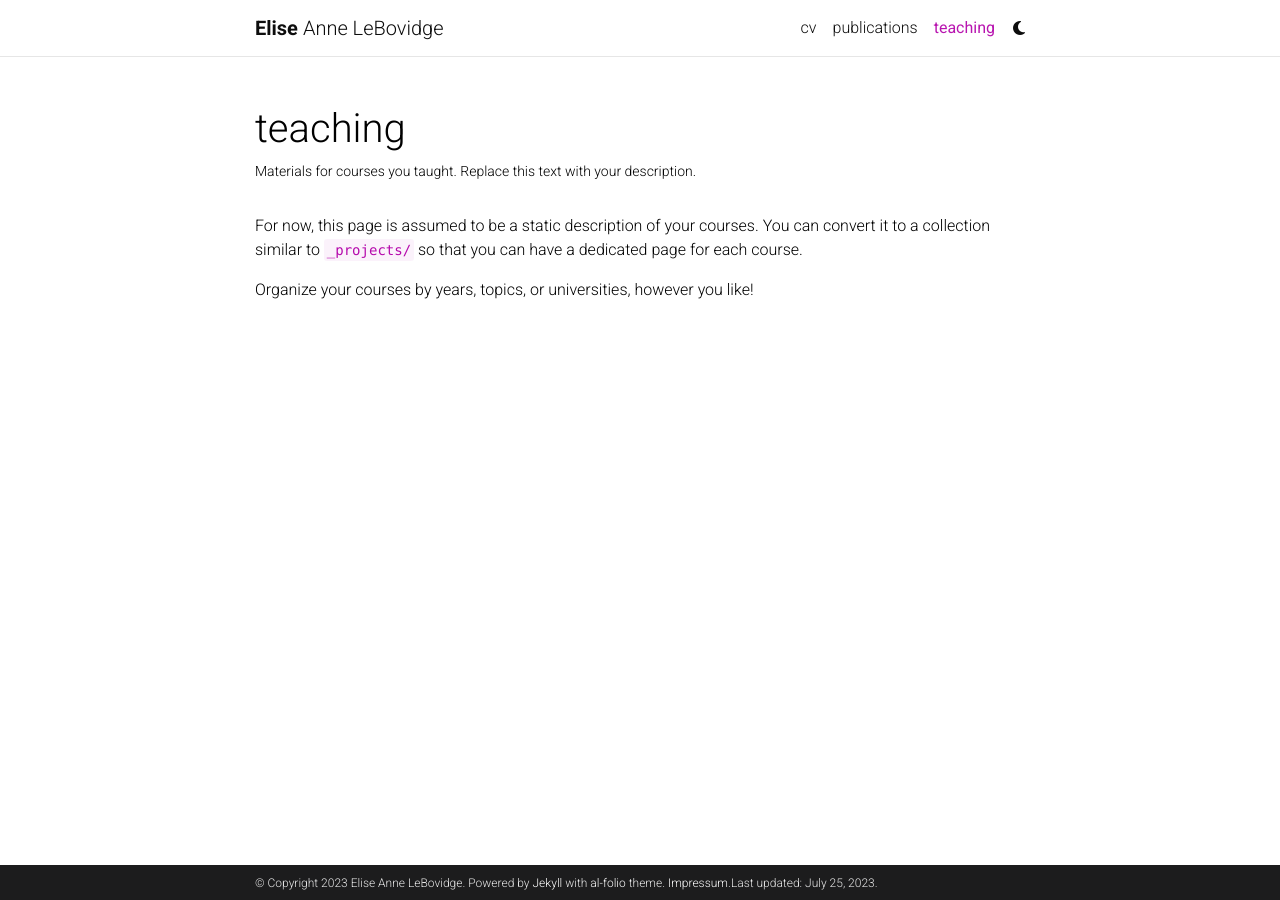
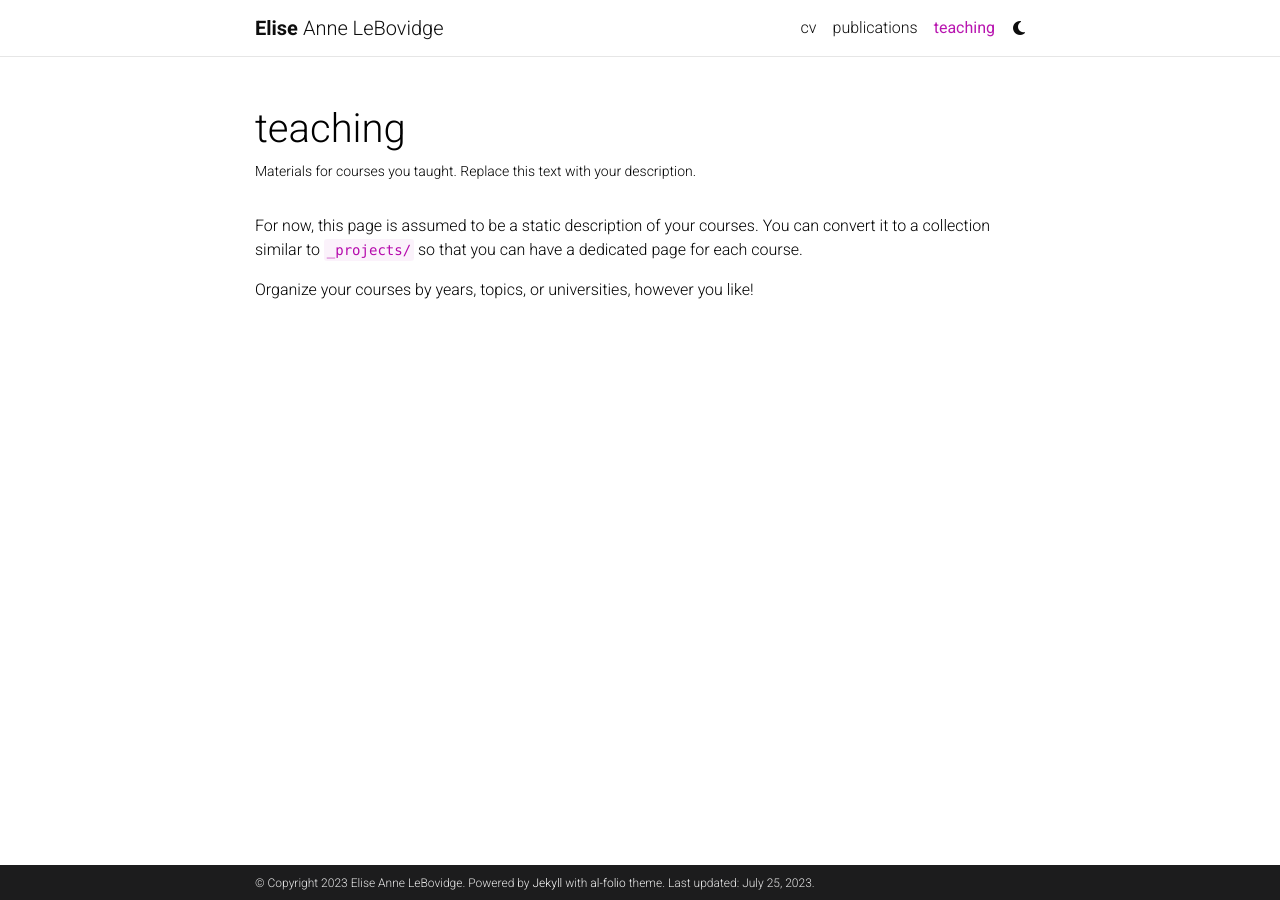
Before and after one commit to eliselebovidge/eliselebovidge.github.io, a Jekyll site: the page built from _pages/teaching.md, in a window 1280 px wide. Built offline with Jekyll 4.4.1, drawn with Linux system fonts in a browser that asks for light colours; comment, search, counter and statistics services are not loaded; a style sheet for code colours, icons or effects is not loaded; part of the change alters nothing that is shown.

Commit message:
Fix config bug with "blank"

```diff
--- a/_config.yml
+++ b/_config.yml
@@ -11,15 +11,15 @@ description: > # the ">" symbol means to ignore newlines until "footer_text:"
   A simple, whitespace theme for academics. Based on [*folio](https://github.com/bogoli/-folio) design.
 footer_text: >
   Powered by <a href="https://jekyllrb.com/" target="_blank">Jekyll</a> with <a href="https://github.com/alshedivat/al-folio">al-folio</a> theme.
-keywords: blank # add your own keywords or leave empty
+keywords:  # add your own keywords or leave empty
 
 lang: en # the language of your site (for example: en, fr, cn, ru, etc.)
 icon: ⭐  # the emoji used as the favicon (alternatively, provide image name in /assets/img/)
 
 url: https://eliselebovidge.github.io # the base hostname & protocol for your site
-baseurl: blank # the subpath of your site, e.g. /blog/
+baseurl:  # the subpath of your site, e.g. /blog/
 last_updated: true # set to true if you want to display last updated in the footer
-impressum_path: blank  # set to path to include impressum link in the footer, use the same path as permalink in a page, helps to conform with EU GDPR
+impressum_path:   # set to path to include impressum link in the footer, use the same path as permalink in a page, helps to conform with EU GDPR
 
 # -----------------------------------------------------------------------------
 # Theme
@@ -43,7 +43,7 @@ repo_trophies:
 # will use title and url fields
 # Take a look to https://github.com/jekyll/jekyll-feed for more customization
 
-rss_icon: true
+rss_icon: false
 
 # -----------------------------------------------------------------------------
 # Layout
```
